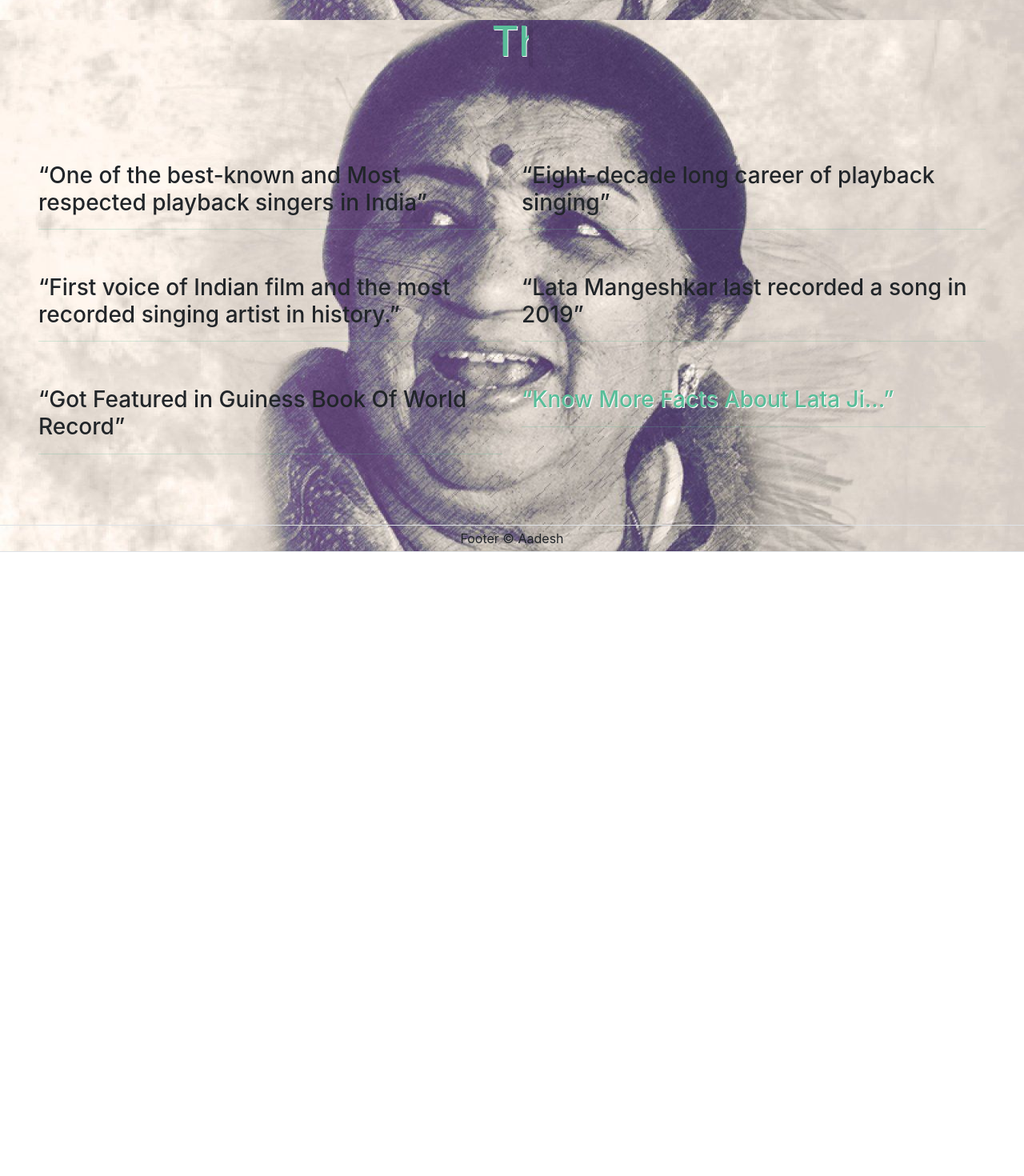
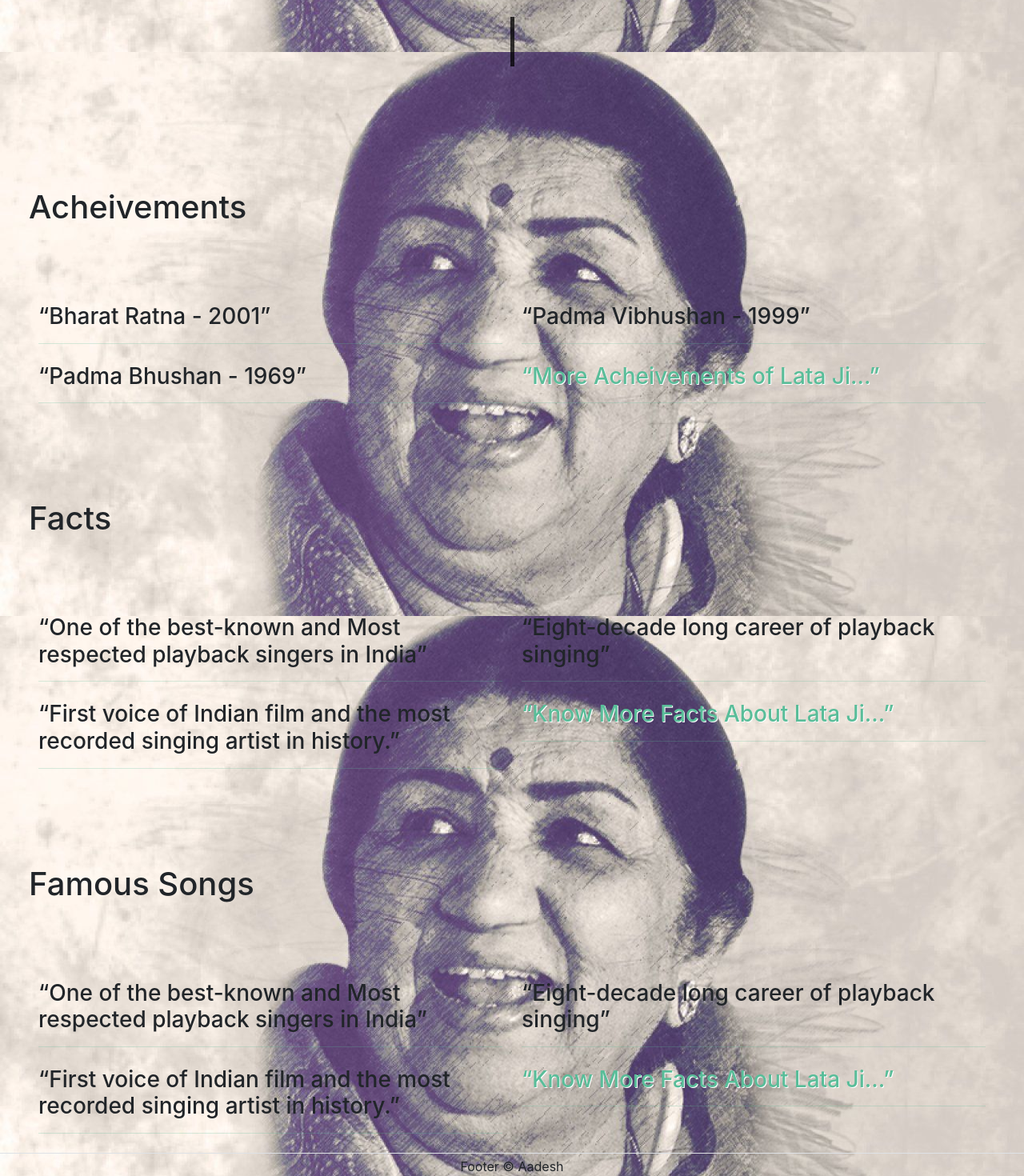
Before and after one commit to Aadesh-1999/LataMangeshkarMemorial, a React (Create React App) app: page / in a window 1280 px wide. Shown: the part 640-2110 px from the top of the page at 80% size. Before the commit the page ends 1330 px from the top, so only its background shows below. Built offline with nearby package versions, Linux system fonts and the light colour scheme.

Commit message:
Background Image and Typing Effect Name added

```diff
--- a/src/Components/Main.js
+++ b/src/Components/Main.js
@@ -5,14 +5,31 @@ import { Link } from "react-router-dom";
 export const Main = () => {
     return (<div >
         <Header />
-        <div className='factsAndAcheivements d-flex justify-content-center'>
-            <div className="facts d-flex justify-content-center p-5 row">
-                <h3 className='col-12 col-md-6 py-3'><q>One of the best-known and Most respected playback singers in India</q><hr/></h3>
-                <h3 className='col-12 col-md-6 py-3'><q>Eight-decade long career of playback singing</q><hr/></h3>
-                <h3 className='col-12 col-md-6 py-3'><q>First voice of Indian film and the most recorded singing artist in history.</q><hr/></h3>
-                <h3 className='col-12 col-md-6 py-3'><q>Lata Mangeshkar last recorded a song in 2019</q><hr/></h3>
-                <h3 className='col-12 col-md-6 py-3'><q>Got Featured in Guiness Book Of World Record</q><hr/></h3>
-                <h3 className='col-12 col-md-6 customLink py-3'><Link to='/facts'><q>Know More Facts About Lata Ji...</q></Link><hr/></h3>
+        <div className='acheivements d-flex justify-content-center row'>
+            <h1 className='m-5 p-5'>Acheivements</h1>
+            <div className="facts d-flex justify-content-center px-5 row">
+                <h3 className='col-12 col-md-6 '><q>Bharat Ratna - 2001</q><hr/></h3>
+                <h3 className='col-12 col-md-6 '><q>Padma Vibhushan - 1999</q><hr/></h3>
+                <h3 className='col-12 col-md-6 '><q>Padma Bhushan - 1969</q><hr/></h3>
+                <h3 className='col-12 col-md-6 customLink '><Link to='/facts'><q>More Acheivements of Lata Ji...</q></Link><hr/></h3>
+            </div>
+        </div>
+        <div className='facts d-flex justify-content-center row'>
+        <h1 className='m-5 p-5'>Facts</h1>
+            <div className="facts d-flex justify-content-center px-5 row">
+                <h3 className='col-12 col-md-6 '><q>One of the best-known and Most respected playback singers in India</q><hr/></h3>
+                <h3 className='col-12 col-md-6 '><q>Eight-decade long career of playback singing</q><hr/></h3>
+                <h3 className='col-12 col-md-6 '><q>First voice of Indian film and the most recorded singing artist in history.</q><hr/></h3>
+                <h3 className='col-12 col-md-6 customLink'><Link to='/facts'><q>Know More Facts About Lata Ji...</q></Link><hr/></h3>
+            </div>
+        </div>
+        <div className='facts d-flex justify-content-center row'>
+        <h1 className='m-5 p-5'>Famous Songs</h1>
+            <div className="facts d-flex justify-content-center px-5 row">
+                <h3 className='col-12 col-md-6 '><q>One of the best-known and Most respected playback singers in India</q><hr/></h3>
+                <h3 className='col-12 col-md-6 '><q>Eight-decade long career of playback singing</q><hr/></h3>
+                <h3 className='col-12 col-md-6 '><q>First voice of Indian film and the most recorded singing artist in history.</q><hr/></h3>
+                <h3 className='col-12 col-md-6 customLink'><Link to='/facts'><q>Know More Facts About Lata Ji...</q></Link><hr/></h3>
             </div>
         </div>
     </div>);
```
